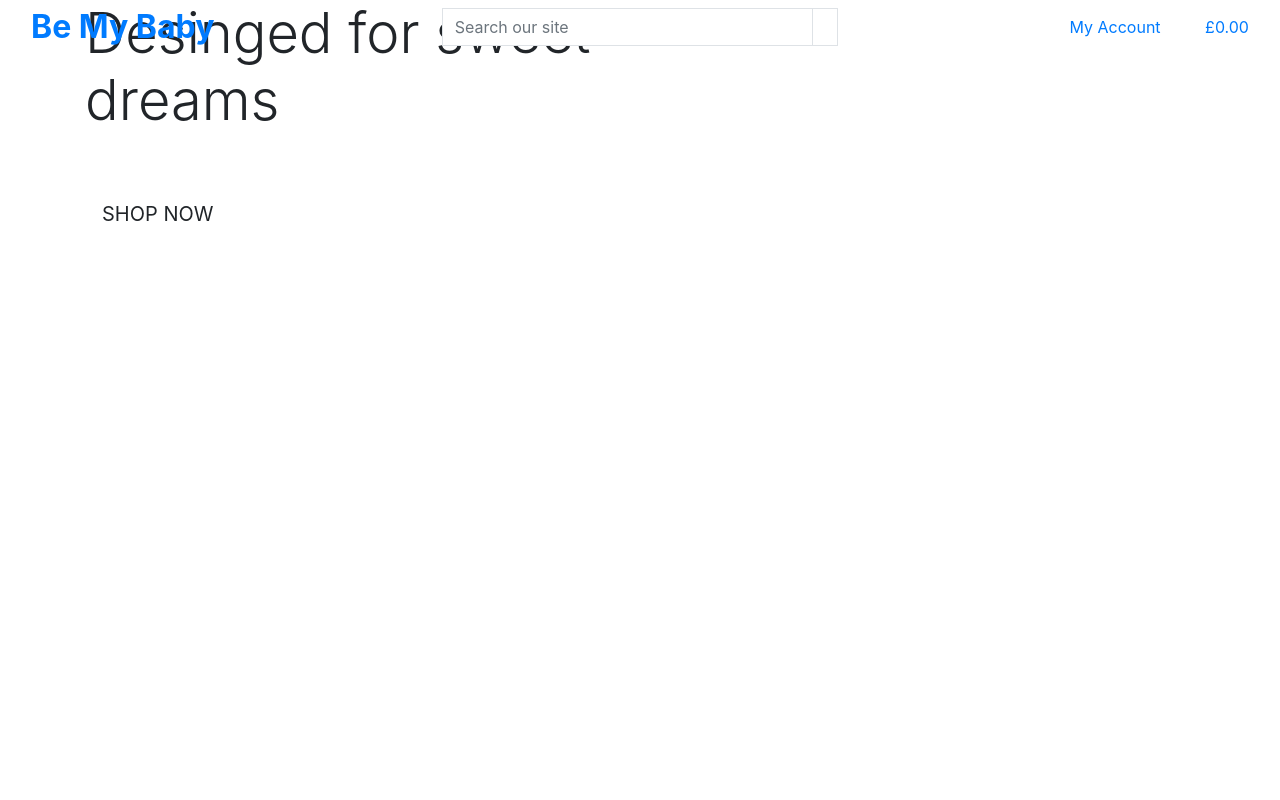
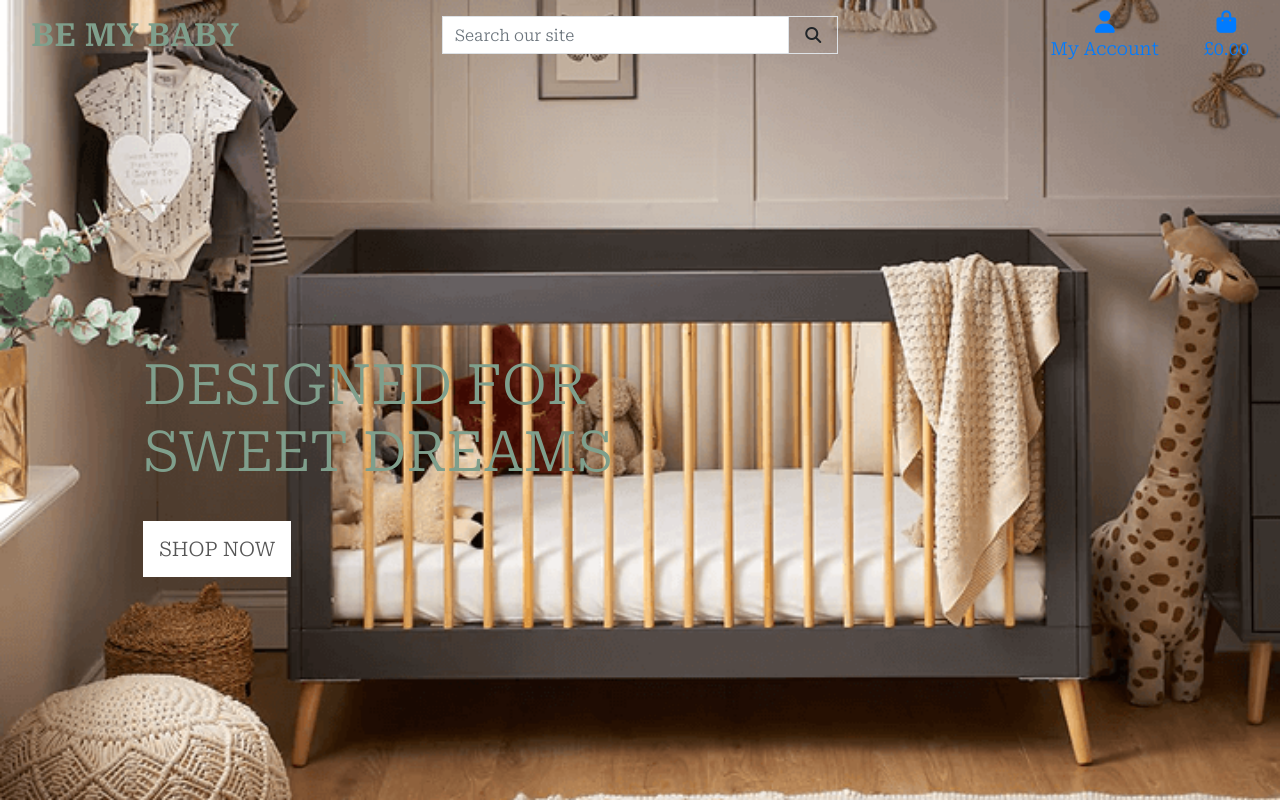
Before and after one commit to Gloria-21/be_my_baby, a Django app: page / in a window 1280 px wide. Run offline with Django 3.2, Linux system fonts and the light colour scheme; some libraries are stand-ins or nearby versions.

Commit message:
Completed home page header and CSS

```diff
--- a/be_my_baby/settings.py
+++ b/be_my_baby/settings.py
@@ -149,6 +149,10 @@ USE_TZ = True
 # https://docs.djangoproject.com/en/3.2/howto/static-files/
 
 STATIC_URL = '/static/'
+STATICFILES_DIRS = (os.path.join(BASE_DIR, 'static'),)
+
+MEDIA_URL = '/media/'
+MEDIA_ROOT = os.path.join(BASE_DIR, 'media')
 
 # Default primary key field type
 # https://docs.djangoproject.com/en/3.2/ref/settings/#default-auto-field
--- a/be_my_baby/urls.py
+++ b/be_my_baby/urls.py
@@ -15,9 +15,11 @@ Including another URLconf
 """
 from django.contrib import admin
 from django.urls import path, include
+from django.conf import settings
+from django.conf.urls.static  import static
 
 urlpatterns = [
     path('admin/', admin.site.urls),
     path('accounts/', include('allauth.urls')),
     path('', include('home.urls')),
-]
+] + static(settings.MEDIA_URL, document_root=settings.MEDIA_ROOT)
--- a/home/templates/home/index.html
+++ b/home/templates/home/index.html
@@ -5,7 +5,6 @@
     <div class="container header-container">
         <div class="row">
             <div class="col">
-
             </div>
         </div>
     </div>
@@ -16,11 +15,11 @@
     <div class="row h-100">
         <div class="col-7 col-md-6 my-auto">
             <h1 class="display-4 logo-font text-black">
-                Desinged for sweet dreams
+                <strong>Designed for sweet dreams</strong>
             </h1>
             <div class="my-5">
                 <h4>
-                    <a href="{% url 'products' %}" class="shop-now-button btn btn-lg rounded-0 text-uppercase py-3">Shop Now</a>
+                    <a href="" class="shop-now-button btn-light btn-lg rounded-0 text-uppercase py-3">Shop Now</a>
                 </h4>
             </div>
         </div>
--- /dev/null
+++ b/static/css/base.css
@@ -0,0 +1,115 @@
+@import url('https://fonts.googleapis.com/css2?family=Roboto+Serif:opsz,wght@8..144,200;8..144,300;8..144,600&display=swap');
+
+html{
+    height: 100%;
+}
+
+body{
+    background: url('/media/hero.png') no-repeat center center fixed;
+    background-size: cover;
+    background-color: #ffffff;
+    height: calc(100vh - 164px);
+    color: #7F9F8C;
+    font-family: 'Roboto Serif', sans-serif;
+    font-size: large;
+
+}
+
+/* from Bulma taken from project Boutique Ado */
+.icon {
+    align-items: center;
+    display: inline-flex;
+    justify-content: center;
+    height: 1.5rem;
+    width: 1.5rem;
+}
+
+.logo-font {
+    text-transform: uppercase;
+    color: #7F9F8C;
+}
+
+.main-logo-link {
+    width: fit-content;
+}
+
+/* buttons*/
+
+.btn-light{
+    background: #ffffff;
+    color: #555;
+}
+
+.btn-light:hover{
+    background: #b9cbc0;
+    color: #ffffff;
+    border: 2px #ffffff solid;
+}
+
+.shop-now-button {
+    background: #ffffff;
+    color: #555;
+    min-width: 260px;
+}
+
+.shop-now-button:hover,
+.shop-now-button:active,
+.shop-now-button:focus,
+.btn-black:hover,
+.btn-black:active,
+.btn-black:focus {
+    background: #b9cbc0;
+    color: white;
+}
+
+/*-- Button for bag app -- */
+.btn-outline-black {
+    background: white;
+    color: #b9cbc0 !important; /* use important to override link colors for <a> elements */
+    border: 1px solid black;
+}
+
+.btn-outline-black:hover,
+.btn-outline-black:active,
+.btn-outline-black:focus {
+    background: black;
+    color: white !important;
+}
+
+
+/* end buttons*/
+
+/* -------------------------------- Media Queries */
+
+/* Slightly larger container on xl screens */
+@media (min-width: 1200px) {
+    .container {
+      max-width: 80%;
+    }
+  }
+
+/* fixed top navbar only on medium and up */
+@media (min-width: 992px) {
+    .fixed-top-desktop-only {
+        position: fixed;
+        top: 0;
+        right: 0;
+        left: 0;
+        z-index: 1030;
+    }
+
+    .header-container {
+        padding-top: 164px;
+    }
+  }
+
+/* pad the top a bit when navbar is collapsed on mobile */
+@media (max-width: 991px) {
+    .header-container {
+        padding-top: 116px;
+    }
+
+    .body {
+        height: calc(100vh - 116px);
+    }
+  }
--- a/templates/base.html
+++ b/templates/base.html
@@ -14,13 +14,16 @@
     {% endblock %}
 
     {% block corecss %}
-        <link rel="stylesheet" href="https://cdn.jsdelivr.net/npm/bootstrap@4.4.1/dist/css/bootstrap.min.css" integrity="sha384-Vkoo8x4CGsO3+Hhxv8T/Q5PaXtkKtu6ug5TOeNV6gBiFeWPGFN9MuhOf23Q9Ifjh" crossorigin="anonymous">
+      <link rel="stylesheet" href="https://cdn.jsdelivr.net/npm/bootstrap@4.4.1/dist/css/bootstrap.min.css" integrity="sha384-Vkoo8x4CGsO3+Hhxv8T/Q5PaXtkKtu6ug5TOeNV6gBiFeWPGFN9MuhOf23Q9Ifjh" crossorigin="anonymous">
+      <link href="https://fonts.googleapis.com/css2?family=Roboto+Serif:opsz,wght@8..144,200;8..144,300;8..144,600&display=swap">
+      <link rel="stylesheet" href="{% static 'css/base.css' %}">
     {% endblock %}
 
     {% block extra_css %}
     {% endblock %}
 
     {% block corejs %}
+        <script src="https://kit.fontawesome.com/a3a5717c56.js" crossorigin="anonymous"></script>
         <script src="https://code.jquery.com/jquery-3.4.1.slim.min.js" integrity="sha384-J6qa4849blE2+poT4WnyKhv5vZF5SrPo0iEjwBvKU7imGFAV0wwj1yYfoRSJoZ+n" crossorigin="anonymous"></script>
         <script src="https://cdn.jsdelivr.net/npm/popper.js@1.16.0/dist/umd/popper.min.js" integrity="sha384-Q6E9RHvbIyZFJoft+2mJbHaEWldlvI9IOYy5n3zV9zzTtmI3UksdQRVvoxMfooAo" crossorigin="anonymous"></script>
         <script src="https://cdn.jsdelivr.net/npm/bootstrap@4.4.1/dist/js/bootstrap.min.js" integrity="sha384-wfSDF2E50Y2D1uUdj0O3uMBJnjuUD4Ih7YwaYd1iqfktj0Uod8GCExl3Og8ifwB6" crossorigin="anonymous"></script>
@@ -33,7 +36,7 @@
   </head>
   <body>
     <header class="container-fluid fixed-top">
-      <div class="row">
+      <div id="topnav" class="row pt-lf-2 d-none d-lg-flex">
         <div class="col-12 col-lg-4 my-auto py-1 py-lg-0 text-center text-lg-left">
           <a href="{% url 'home' %}" class="nav-link main-logo-link">
             <h2 class="logo-font my-0"><strong>Be My Baby</strong></h2>
@@ -45,7 +48,7 @@
             <div class="input-group w-100">
                 <input class="form-control border border-black rounded-0" type="text" name="q" placeholder="Search our site">
                 <div class="input-group-append">
-                    <button class="form-control btn border border-black rounded-0" type="submit">
+                    <button class="form-control btn btn-black border border-black rounded-0" type="submit">
                         <span class="icon">
                             <i class="fas fa-search"></i>
                         </span>
@@ -77,7 +80,7 @@
             </div>
             </li>
             <li class="list-inline-item">
-              <a class="{% if grand_total %}text-info font-weight-bold{% else %}text-black{% endif %} nav-link" href="{% url 'view_bag' %}">
+              <a class="{% if grand_total %}text-info font-weight-bold{% else %}text-black{% endif %} nav-link" href="">
                 <div class="text-center">
                     <div><i class="fas fa-shopping-bag fa-lg"></i></div>
                     <p class="my-0">
```
Also changed, not shown: README.md, media/hero.png (added), 4 other files.
